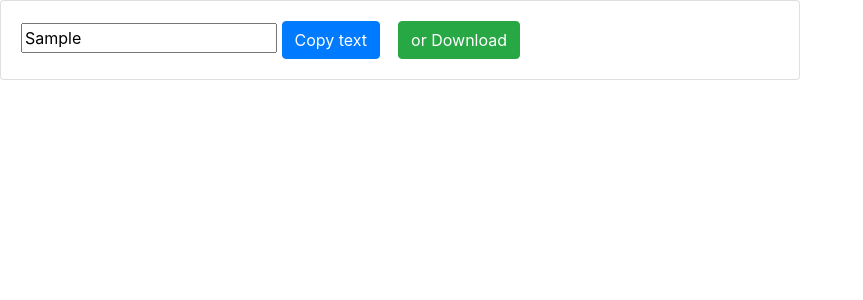
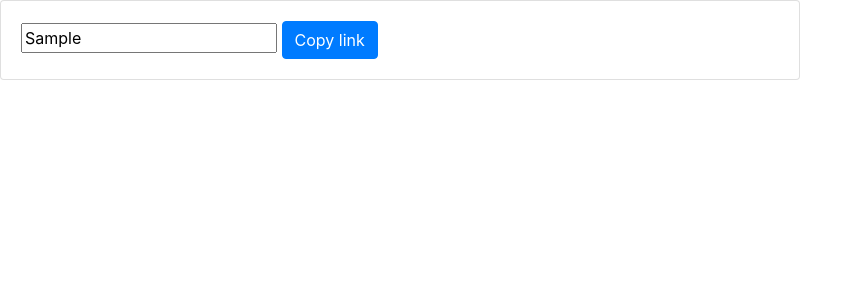
Before and after one commit to fastestmk/file-share, a Django app: page /uploader/download-file in a window 1280 px wide. Shown: the top 300 px of the page, without its empty margins (0-863 px from the left). Run offline with Django 3.2, Linux system fonts and the light colour scheme; tables that the repository leaves empty hold one stand-in row (Sample ...); one stand-in notice (Sample message) is shown; some libraries are stand-ins or nearby versions.

Commit message:
changed html

```diff
--- a/templates/uploader/download.html
+++ b/templates/uploader/download.html
@@ -20,8 +20,8 @@
 <div class="card" style="width: 50rem;">
   <div class="card-body">
     <input type="text" value={{ message }} id="myInput" class="card-text">
-    <button onclick="myFunction()" class="btn btn-primary">Copy text</button> &nbsp;
-    &nbsp;<a href="{{ message }}"><button type="button" class="btn btn-success">or Download</button></a>
+    <button onclick="myFunction()" class="btn btn-primary">Copy link</button> &nbsp;
+    <!-- &nbsp;<a href="{{ message }}"><button type="button" class="btn btn-success">or Download</button></a> -->
   </div>
 </div>
 
```
